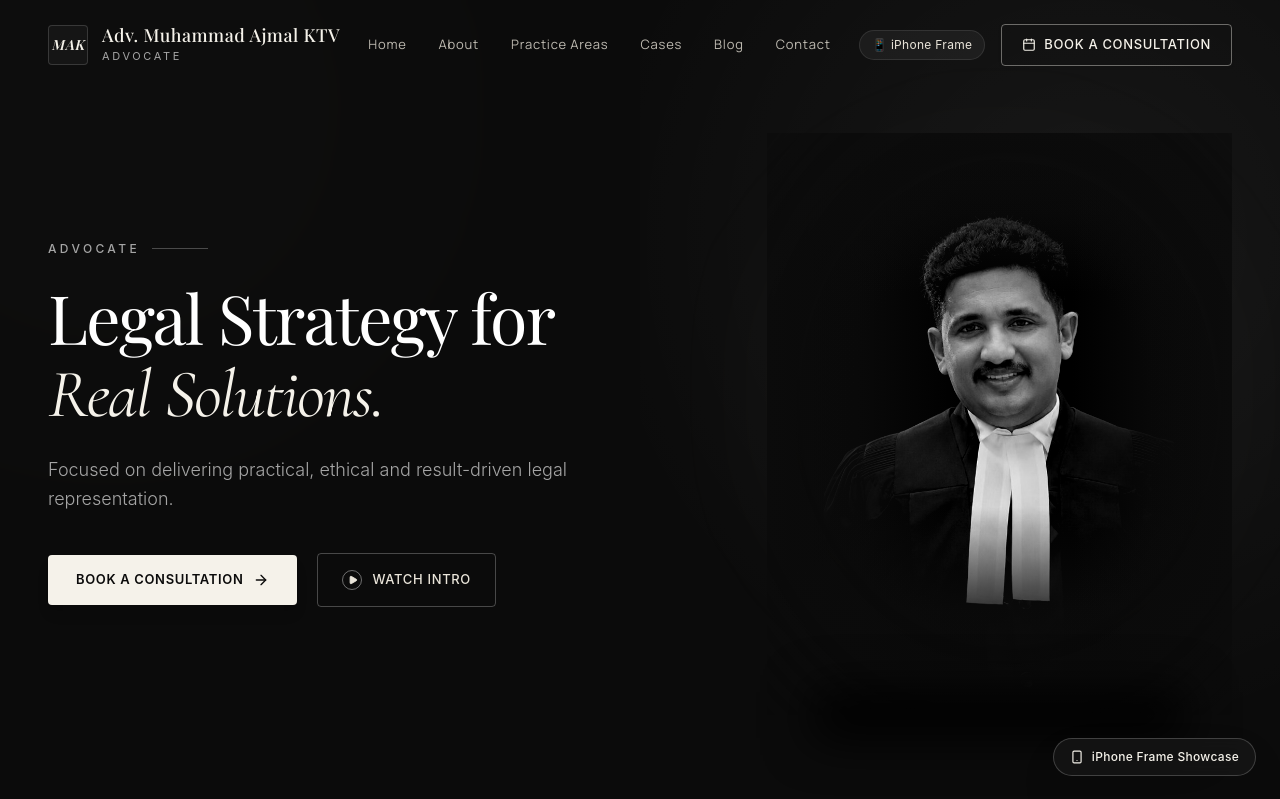
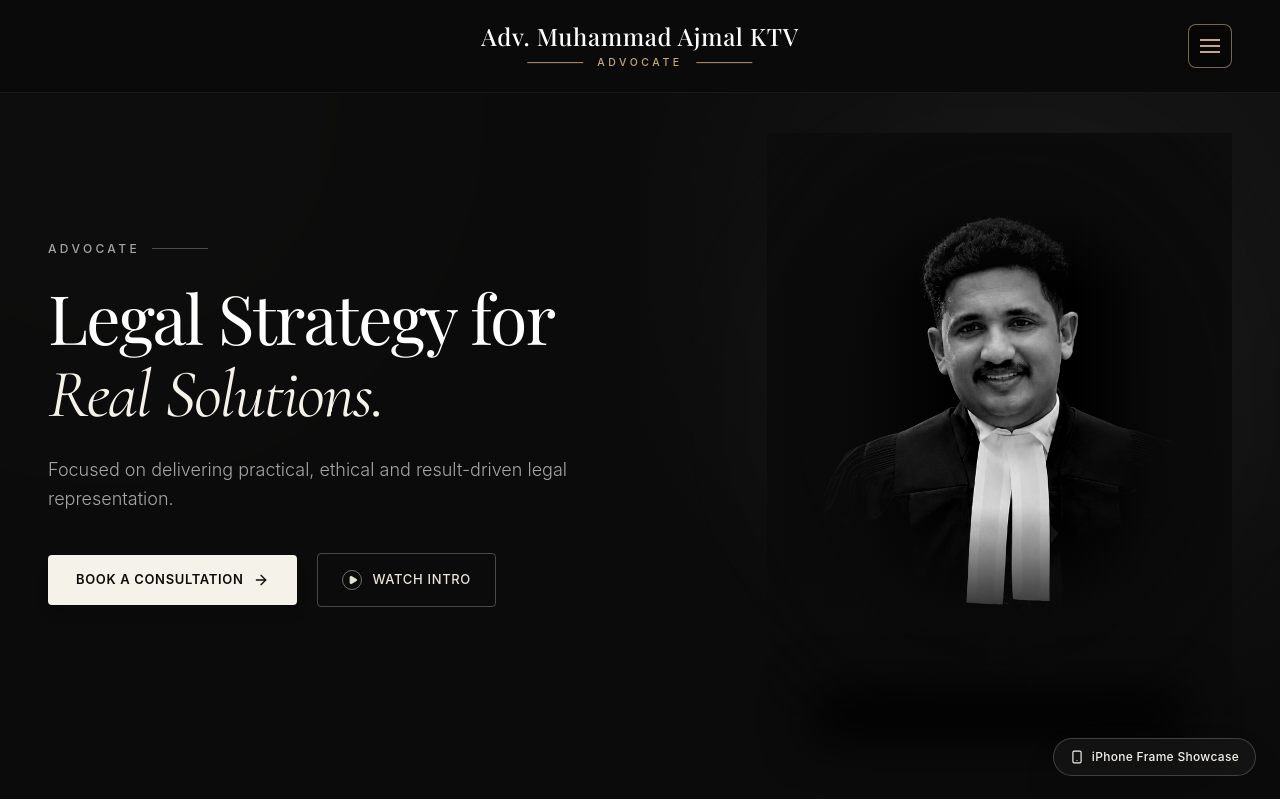
Before and after one commit to ha-shir/Lawfolio, a React (Vite) app: page / in a window 1280 px wide. Shown: the top 799 px of the page. Built offline with nearby package versions, Linux system fonts and the light colour scheme; a web font is replaced by a local one.

Commit message:
Redesign header to minimalist luxury aesthetic with centered advocate name and gold hamburger menu

```diff
--- a/src/components/Navbar.tsx
+++ b/src/components/Navbar.tsx
@@ -1,5 +1,6 @@
 import React, { useState, useEffect } from 'react';
-import { Calendar, Menu, X, ArrowUpRight, Phone, Mail } from 'lucide-react';
+import { motion, AnimatePresence } from 'framer-motion';
+import { Calendar, ArrowUpRight, Phone, Mail } from 'lucide-react';
 
 interface NavbarProps {
   onOpenConsultation: () => void;
@@ -13,28 +14,51 @@ export const Navbar: React.FC<NavbarProps> = ({
   onToggleIPhonePreview,
 }) => {
   const [isScrolled, setIsScrolled] = useState(false);
-  const [mobileMenuOpen, setMobileMenuOpen] = useState(false);
+  const [menuOpen, setMenuOpen] = useState(false);
 
   useEffect(() => {
     const handleScroll = () => {
-      setIsScrolled(window.scrollY > 24);
+      setIsScrolled(window.scrollY > 20);
     };
     window.addEventListener('scroll', handleScroll, { passive: true });
     return () => window.removeEventListener('scroll', handleScroll);
   }, []);
 
+  // Lock body scroll when overlay is active
+  useEffect(() => {
+    if (menuOpen) {
+      document.body.style.overflow = 'hidden';
+    } else {
+      document.body.style.overflow = '';
+    }
+    return () => {
+      document.body.style.overflow = '';
+    };
+  }, [menuOpen]);
+
+  // Handle ESC key press to close overlay
+  useEffect(() => {
+    const handleKeyDown = (e: KeyboardEvent) => {
+      if (e.key === 'Escape') {
+        setMenuOpen(false);
+      }
+    };
+    window.addEventListener('keydown', handleKeyDown);
+    return () => window.removeEventListener('keydown', handleKeyDown);
+  }, []);
+
   const navLinks = [
-    { label: 'Home', href: '#home' },
-    { label: 'About', href: '#about' },
-    { label: 'Practice Areas', href: '#practice-areas' },
-    { label: 'Cases', href: '#cases' },
-    { label: 'Blog', href: '#insights' },
-    { label: 'Contact', href: '#contact' },
+    { label: 'Home', href: '#home', number: '01' },
+    { label: 'About', href: '#about', number: '02' },
+    { label: 'Practice Areas', href: '#practice-areas', number: '03' },
+    { label: 'Cases', href: '#cases', number: '04' },
+    { label: 'Blog', href: '#insights', number: '05' },
+    { label: 'Contact', href: '#contact', number: '06' },
   ];
 
   const handleNavClick = (e: React.MouseEvent<HTMLAnchorElement>, href: string) => {
     e.preventDefault();
-    setMobileMenuOpen(false);
+    setMenuOpen(false);
     const target = document.querySelector(href);
     if (target) {
       target.scrollIntoView({ behavior: 'smooth' });
@@ -43,144 +67,220 @@ export const Navbar: React.FC<NavbarProps> = ({
 
   return (
     <>
+      {/* Top Fixed Header */}
       <header
-        className={`fixed top-0 left-0 right-0 z-50 transition-all duration-500 ${
+        className={`fixed top-0 left-0 right-0 z-50 transition-all duration-300 ${
           isScrolled
-            ? 'bg-[#0B0B0B]/90 backdrop-blur-md border-b border-white/10 shadow-2xl py-3.5'
-            : 'bg-transparent border-b border-transparent py-5 sm:py-6'
+            ? 'bg-[#0B0B0B]/95 backdrop-blur-md border-b border-[#C5A880]/15 shadow-2xl py-3 sm:py-3.5'
+            : 'bg-[#0B0B0B]/90 backdrop-blur-sm border-b border-white/[0.06] py-4 sm:py-4.5'
         }`}
       >
-        <div className="max-w-7xl mx-auto px-5 sm:px-8 lg:px-12 flex items-center justify-between">
-          {/* Left: Monogram and Advocate Title */}
+        <div className="relative max-w-7xl mx-auto px-5 sm:px-8 lg:px-12 flex items-center justify-between min-h-[50px] sm:min-h-[56px]">
+          {/* Left invisible spacer to balance the right hamburger button */}
+          <div className="w-10 h-10 sm:w-11 sm:h-11 flex-shrink-0" aria-hidden="true" />
+
+          {/* Center: Advocate Name & Subtitle (Mathematically Centered) */}
+          <div className="absolute left-1/2 top-1/2 -translate-x-1/2 -translate-y-1/2 text-center pointer-events-auto">
             <a
               href="#home"
               onClick={(e) => handleNavClick(e, '#home')}
-            className="group flex items-center gap-3.5 focus:outline-none"
+              className="group inline-flex flex-col items-center justify-center focus:outline-none"
             >
-            {/* MAK Monogram */}
-            <div className="w-10 h-10 rounded-sm bg-[#151515] border border-white/15 flex items-center justify-center transition-transform duration-300 group-hover:border-white/40">
-              <span className="font-editorial text-sm tracking-wider text-[#F5F2EA] font-semibold italic">
-                MAK
+              <span className="font-editorial text-base sm:text-xl md:text-2xl text-white font-medium tracking-wide leading-tight group-hover:text-[#F5F2EA] transition-colors whitespace-nowrap">
+                Adv. Muhammad Ajmal KTV
               </span>
+              <div className="flex items-center justify-center gap-2.5 sm:gap-3.5 mt-0.5 sm:mt-1">
+                <span className="h-[1px] w-6 sm:w-10 md:w-14 bg-[#C5A880]/90" />
+                <span className="text-[8.5px] sm:text-[10px] md:text-[10.5px] font-sans font-medium tracking-[0.3em] sm:tracking-[0.34em] text-[#C5A880] uppercase select-none">
+                  ADVOCATE
+                </span>
+                <span className="h-[1px] w-6 sm:w-10 md:w-14 bg-[#C5A880]/90" />
+              </div>
+            </a>
           </div>
 
-            <div className="flex flex-col text-left">
-              <span className="font-editorial text-base sm:text-lg text-[#F5F2EA] tracking-wide font-medium leading-none">
-                Adv. Muhammad Ajmal KTV
-              </span>
-              <span className="text-[10px] sm:text-[11px] font-sans tracking-[0.24em] text-[#A5A5A5] uppercase mt-1">
-                Advocate
-              </span>
-            </div>
-          </a>
-
-          {/* Center Navigation Links - Desktop */}
-          <nav className="hidden lg:flex items-center gap-8 text-[13px] tracking-[0.06em] text-[#EAE5DA]/80">
-            {navLinks.map((link) => (
-              <a
-                key={link.label}
-                href={link.href}
-                onClick={(e) => handleNavClick(e, link.href)}
-                className="relative py-1 transition-colors duration-200 hover:text-white group"
-              >
-                <span>{link.label}</span>
-                <span className="absolute bottom-0 left-0 w-0 h-[1.5px] bg-[#F5F2EA] transition-all duration-300 ease-out group-hover:w-full" />
-              </a>
-            ))}
-          </nav>
-
-          {/* Right: Actions */}
-          <div className="flex items-center gap-3 sm:gap-4">
-            {/* Device Showcase Mode Toggle (Visible on desktop/tablet) */}
-            {onToggleIPhonePreview && (
+          {/* Right: Minimal Hamburger Button with Gold Accent */}
+          <div className="flex items-center justify-end z-20">
             <button
               type="button"
-                onClick={onToggleIPhonePreview}
-                title={isIPhonePreview ? "Switch to Fullscreen Desktop View" : "Preview in iPhone 16 Pro Mockup Frame"}
-                className="hidden md:inline-flex items-center gap-1.5 px-3 py-1.5 rounded-full text-xs font-sans tracking-wide bg-white/5 hover:bg-white/10 text-[#EAE5DA] border border-white/10 transition-colors cursor-pointer"
+              onClick={() => setMenuOpen(!menuOpen)}
+              className="w-10 h-10 sm:w-11 sm:h-11 rounded-lg border border-[#C5A880]/60 hover:border-[#C5A880] bg-black/40 hover:bg-[#C5A880]/10 flex items-center justify-center transition-all duration-300 focus:outline-none focus:ring-1 focus:ring-[#C5A880]/40 cursor-pointer shadow-sm group active:scale-95"
+              aria-label={menuOpen ? 'Close navigation menu' : 'Open navigation menu'}
+              aria-expanded={menuOpen}
             >
-                <span className="text-xs">{isIPhonePreview ? '🖥️ Desktop View' : '📱 iPhone Frame'}</span>
-              </button>
-            )}
-
-            {/* Outlined "Book a Consultation" Button */}
-            <button
-              type="button"
-              onClick={onOpenConsultation}
-              className="hidden sm:inline-flex items-center gap-2 px-4 sm:px-5 py-2 sm:py-2.5 rounded-sm border border-[#F5F2EA]/40 text-[#F5F2EA] text-[12px] sm:text-[13px] tracking-wider uppercase font-sans hover:bg-[#F5F2EA] hover:text-[#0B0B0B] hover:border-[#F5F2EA] transition-all duration-300 group cursor-pointer shadow-sm active:scale-95"
-            >
-              <Calendar className="w-3.5 h-3.5 transition-transform duration-300 group-hover:rotate-6 text-[#F5F2EA] group-hover:text-[#0B0B0B]" />
-              <span className="font-medium">Book a Consultation</span>
-            </button>
-
-            {/* Mobile Hamburger Toggle Button */}
-            <button
-              type="button"
-              onClick={() => setMobileMenuOpen(!mobileMenuOpen)}
-              className="lg:hidden p-2 text-[#F5F2EA] hover:text-white rounded-sm focus:outline-none focus:ring-1 focus:ring-white/20 transition-colors"
-              aria-label="Toggle navigation menu"
-            >
-              {mobileMenuOpen ? <X className="w-6 h-6" /> : <Menu className="w-6 h-6" />}
+              <div className="w-5 h-5 relative flex items-center justify-center">
+                <span
+                  className={`absolute w-5 h-[1.5px] bg-[#C5A880] transition-all duration-300 ease-in-out ${
+                    menuOpen ? 'rotate-45 translate-y-0' : '-translate-y-1.5'
+                  }`}
+                />
+                <span
+                  className={`absolute w-5 h-[1.5px] bg-[#C5A880] transition-all duration-200 ease-in-out ${
+                    menuOpen ? 'opacity-0 scale-x-0' : 'opacity-100 scale-x-100'
+                  }`}
+                />
+                <span
+                  className={`absolute w-5 h-[1.5px] bg-[#C5A880] transition-all duration-300 ease-in-out ${
+                    menuOpen ? '-rotate-45 translate-y-0' : 'translate-y-1.5'
+                  }`}
+                />
+              </div>
             </button>
           </div>
         </div>
       </header>
 
-      {/* Mobile Drawer Menu */}
-      <div
-        className={`fixed inset-0 z-40 bg-black/95 backdrop-blur-xl lg:hidden transition-all duration-500 ease-in-out flex flex-col justify-between p-6 pt-24 ${
-          mobileMenuOpen ? 'opacity-100 pointer-events-auto translate-y-0' : 'opacity-0 pointer-events-none -translate-y-4'
-        }`}
+      {/* Full-Screen Luxury Navigation Overlay */}
+      <AnimatePresence>
+        {menuOpen && (
+          <motion.div
+            initial={{ opacity: 0 }}
+            animate={{ opacity: 1 }}
+            exit={{ opacity: 0 }}
+            transition={{ duration: 0.35, ease: [0.22, 1, 0.36, 1] }}
+            className="fixed inset-0 z-50 bg-[#0B0B0B]/98 backdrop-blur-2xl flex flex-col justify-between overflow-y-auto no-scrollbar"
           >
-        <div className="flex flex-col gap-6 max-w-sm mx-auto w-full pt-4">
-          <div className="border-b border-white/10 pb-4">
-            <span className="text-[11px] font-sans tracking-[0.25em] text-[#A5A5A5] uppercase">
-              Navigation
+            {/* Overlay Top Bar (Seamless alignment with top header) */}
+            <div className="w-full border-b border-white/[0.06] bg-[#0B0B0B]/60 py-4 sm:py-4.5">
+              <div className="relative max-w-7xl mx-auto px-5 sm:px-8 lg:px-12 flex items-center justify-between min-h-[50px] sm:min-h-[56px]">
+                <div className="w-10 h-10 sm:w-11 sm:h-11 flex-shrink-0" aria-hidden="true" />
+
+                {/* Centered advocate name inside overlay */}
+                <div className="absolute left-1/2 top-1/2 -translate-x-1/2 -translate-y-1/2 text-center pointer-events-auto">
+                  <a
+                    href="#home"
+                    onClick={(e) => handleNavClick(e, '#home')}
+                    className="group inline-flex flex-col items-center justify-center focus:outline-none"
+                  >
+                    <span className="font-editorial text-base sm:text-xl md:text-2xl text-white font-medium tracking-wide leading-tight group-hover:text-[#F5F2EA] transition-colors whitespace-nowrap">
+                      Adv. Muhammad Ajmal KTV
                     </span>
+                    <div className="flex items-center justify-center gap-2.5 sm:gap-3.5 mt-0.5 sm:mt-1">
+                      <span className="h-[1px] w-6 sm:w-10 md:w-14 bg-[#C5A880]/90" />
+                      <span className="text-[8.5px] sm:text-[10px] md:text-[10.5px] font-sans font-medium tracking-[0.3em] sm:tracking-[0.34em] text-[#C5A880] uppercase select-none">
+                        ADVOCATE
+                      </span>
+                      <span className="h-[1px] w-6 sm:w-10 md:w-14 bg-[#C5A880]/90" />
+                    </div>
+                  </a>
                 </div>
 
-          <nav className="flex flex-col space-y-4">
+                {/* Close Button in exact same position as header button */}
+                <div className="flex items-center justify-end z-20">
+                  <button
+                    type="button"
+                    onClick={() => setMenuOpen(false)}
+                    className="w-10 h-10 sm:w-11 sm:h-11 rounded-lg border border-[#C5A880]/60 hover:border-[#C5A880] bg-black/40 hover:bg-[#C5A880]/10 flex items-center justify-center transition-all duration-300 focus:outline-none focus:ring-1 focus:ring-[#C5A880]/40 cursor-pointer shadow-sm group active:scale-95"
+                    aria-label="Close navigation menu"
+                  >
+                    <div className="w-5 h-5 relative flex items-center justify-center">
+                      <span className="absolute w-5 h-[1.5px] bg-[#C5A880] rotate-45 transition-transform duration-300" />
+                      <span className="absolute w-5 h-[1.5px] bg-[#C5A880] -rotate-45 transition-transform duration-300" />
+                    </div>
+                  </button>
+                </div>
+              </div>
+            </div>
+
+            {/* Overlay Navigation Links */}
+            <div className="max-w-4xl mx-auto w-full px-6 sm:px-12 py-8 sm:py-12 flex flex-col items-center justify-center flex-1">
+              <nav className="w-full flex flex-col items-center space-y-3 sm:space-y-5">
                 {navLinks.map((link, idx) => (
+                  <motion.div
+                    key={link.label}
+                    initial={{ opacity: 0, y: 18 }}
+                    animate={{ opacity: 1, y: 0 }}
+                    exit={{ opacity: 0, y: 10 }}
+                    transition={{
+                      delay: 0.05 + idx * 0.04,
+                      duration: 0.35,
+                      ease: [0.22, 1, 0.36, 1],
+                    }}
+                    className="w-full text-center"
+                  >
                     <a
-                key={link.label}
                       href={link.href}
                       onClick={(e) => handleNavClick(e, link.href)}
-                style={{ transitionDelay: `${idx * 40}ms` }}
-                className="group flex items-center justify-between text-xl font-editorial text-[#F5F2EA] hover:text-white py-1 transition-colors"
+                      className="group inline-flex items-center justify-center gap-3 sm:gap-5 py-1.5 sm:py-2 transition-all duration-300 focus:outline-none"
                     >
-                <span>{link.label}</span>
-                <ArrowUpRight className="w-4 h-4 opacity-40 group-hover:opacity-100 transition-opacity" />
+                      <span className="font-sans text-[11px] sm:text-xs tracking-[0.25em] text-[#C5A880]/70 group-hover:text-[#C5A880] transition-colors">
+                        {link.number}
+                      </span>
+                      <span className="font-editorial text-2xl sm:text-4xl md:text-5xl text-white/90 group-hover:text-white font-normal tracking-wide transition-colors">
+                        {link.label}
+                      </span>
+                      <ArrowUpRight className="w-4 h-4 sm:w-5 sm:h-5 text-[#C5A880] opacity-0 -translate-x-2 translate-y-2 group-hover:opacity-100 group-hover:translate-x-0 group-hover:translate-y-0 transition-all duration-300" />
                     </a>
+                  </motion.div>
                 ))}
               </nav>
 
-          <div className="pt-6 border-t border-white/10 flex flex-col gap-3">
+              {/* Action Buttons */}
+              <motion.div
+                initial={{ opacity: 0, y: 16 }}
+                animate={{ opacity: 1, y: 0 }}
+                exit={{ opacity: 0, y: 10 }}
+                transition={{ delay: 0.32, duration: 0.35 }}
+                className="mt-8 sm:mt-10 flex flex-wrap items-center justify-center gap-3.5"
+              >
                 <button
                   type="button"
                   onClick={() => {
-                setMobileMenuOpen(false);
+                    setMenuOpen(false);
                     onOpenConsultation();
                   }}
-              className="w-full flex items-center justify-center gap-2.5 py-3.5 bg-[#F5F2EA] text-[#0B0B0B] text-xs font-sans font-semibold tracking-widest uppercase rounded-sm hover:bg-white transition-colors"
+                  className="inline-flex items-center gap-2.5 px-6 sm:px-8 py-3 rounded-full border border-[#C5A880] bg-[#C5A880]/10 hover:bg-[#C5A880] text-[#F5F2EA] hover:text-[#0B0B0B] text-xs sm:text-sm tracking-wider uppercase font-sans font-medium transition-all duration-300 cursor-pointer shadow-lg hover:shadow-[#C5A880]/20 active:scale-95"
                 >
-              <Calendar className="w-4 h-4 text-[#0B0B0B]" />
-              Book a Consultation
+                  <Calendar className="w-4 h-4" />
+                  <span>Book a Consultation</span>
                 </button>
-          </div>
+
+                {onToggleIPhonePreview && (
+                  <button
+                    type="button"
+                    onClick={() => {
+                      setMenuOpen(false);
+                      onToggleIPhonePreview();
+                    }}
+                    className="inline-flex items-center gap-2 px-5 py-3 rounded-full text-xs font-sans tracking-wide bg-white/5 hover:bg-white/10 text-[#EAE5DA] border border-white/10 transition-colors cursor-pointer"
+                  >
+                    <span>{isIPhonePreview ? '🖥️ Desktop View' : '📱 iPhone Frame Preview'}</span>
+                  </button>
+                )}
+              </motion.div>
             </div>
 
-        {/* Mobile menu bottom contact */}
-        <div className="max-w-sm mx-auto w-full pt-6 border-t border-white/10 flex flex-col gap-2 text-xs text-[#A5A5A5]">
-          <div className="flex items-center gap-2">
-            <Phone className="w-3.5 h-3.5" />
+            {/* Overlay Bottom Footer */}
+            <motion.div
+              initial={{ opacity: 0 }}
+              animate={{ opacity: 1 }}
+              exit={{ opacity: 0 }}
+              transition={{ delay: 0.38, duration: 0.35 }}
+              className="w-full max-w-7xl mx-auto px-6 sm:px-12 py-5 sm:py-6 border-t border-white/[0.06] flex flex-col sm:flex-row items-center justify-between gap-3 text-xs text-[#A5A5A5]"
+            >
+              <div className="flex flex-wrap items-center justify-center sm:justify-start gap-4 sm:gap-6">
+                <a
+                  href="tel:+919876543210"
+                  className="flex items-center gap-2 hover:text-[#C5A880] transition-colors"
+                >
+                  <Phone className="w-3.5 h-3.5 text-[#C5A880]" />
                   <span>+91 98765 43210</span>
+                </a>
+                <a
+                  href="mailto:contact@ajmalktv.in"
+                  className="flex items-center gap-2 hover:text-[#C5A880] transition-colors"
+                >
+                  <Mail className="w-3.5 h-3.5 text-[#C5A880]" />
+                  <span>contact@ajmalktv.in</span>
+                </a>
               </div>
-          <div className="flex items-center gap-2">
-            <Mail className="w-3.5 h-3.5" />
-            <span>contact@ajmalktv.in</span>
+              <div className="text-[10.5px] text-[#707070] tracking-widest uppercase text-center sm:text-right">
+                Adv. Muhammad Ajmal KTV &bull; Chamber Practice
               </div>
-        </div>
-      </div>
+            </motion.div>
+          </motion.div>
+        )}
+      </AnimatePresence>
     </>
   );
 };
```
Lines whose indentation alone changed are shown as unchanged.
